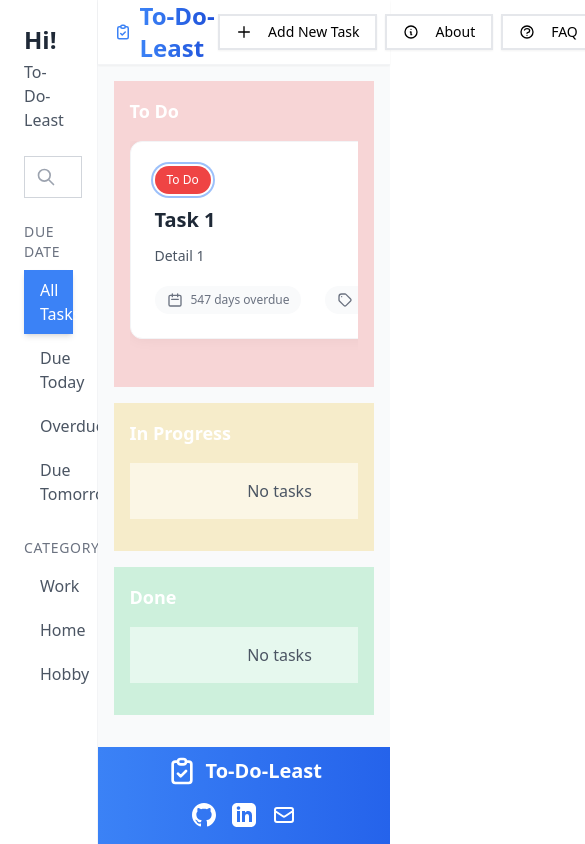
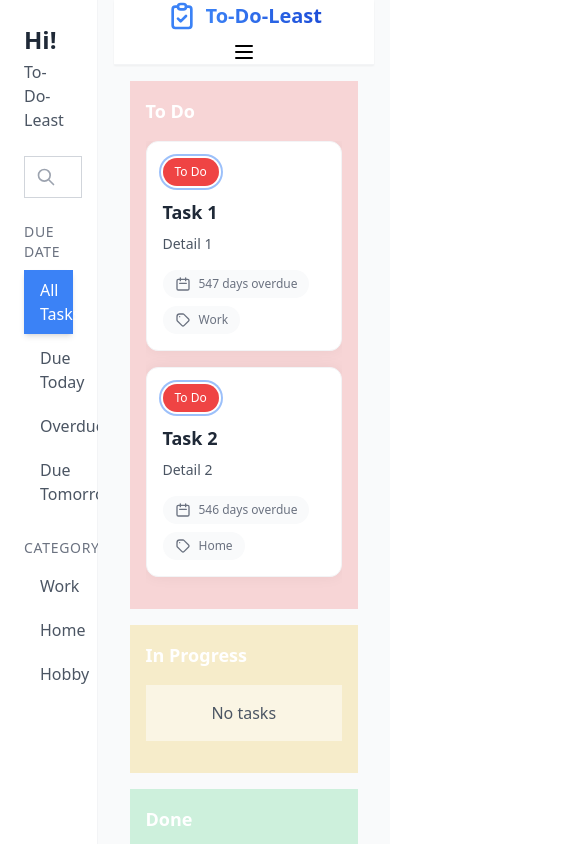
Before and after one commit to kakarifki/To-do-least, a React (Vite) app: page / in a window 390 px wide. Shown: the top 844 px of the page, 585 px wide, since content can reach past the window. Built offline with nearby package versions, Linux system fonts and the light colour scheme.

Commit message:
feat: initial resposive design

```diff
--- a/src/components/common/footer.tsx
+++ b/src/components/common/footer.tsx
@@ -1,8 +1,10 @@
-const Footer = () => {
+import { FC } from 'react';
+
+const Footer: FC = () => {
   return (
     <footer className="bg-gradient-to-r from-blue-500 to-blue-600">
       <div className="max-w-7xl mx-auto px-4 sm:px-6 lg:px-8 py-2">
-        <div className="flex flex-col md:flex-row justify-between items-center gap-4">
+        <div className="flex flex-col sm:flex-row justify-between items-center gap-4">
           <div className="flex items-center gap-2">
             <svg
               className="w-8 h-8 text-white"
@@ -17,60 +19,29 @@ const Footer = () => {
                 d="M9 5H7a2 2 0 00-2 2v12a2 2 0 002 2h10a2 2 0 002-2V7a2 2 0 00-2-2h-2M9 5a2 2 0 002 2h2a2 2 0 002-2M9 5a2 2 0 012-2h2a2 2 0 012 2m-6 9l2 2 4-4"
               />
             </svg>
-            <h2 className="text-xl font-bold text-white">To-Do-Least</h2>
+            <h2 className="text-lg sm:text-xl font-bold text-white">To-Do-Least</h2>
           </div>
 
-          <div className="flex gap-4">
+          <div className="flex flex-col sm:flex-row items-center gap-4 text-white text-sm sm:text-base">
+            <p>© 2024 KakaRifki. All rights reserved.</p>
+
+            <div className="flex gap-2">
               <a
                 href="https://github.com/KakaRifki"
                 target="_blank"
                 rel="noopener noreferrer"
-              className="text-white hover:text-blue-200 transition-colors duration-200"
+                className="hover:text-blue-200 transition-colors duration-200"
               >
                 <svg
                   className="w-6 h-6"
                   fill="currentColor"
                   viewBox="0 0 24 24"
                 >
-                <path d="M12 0c-6.626 0-12 5.373-12 12 0 5.302 3.438 9.8 8.207 11.387.599.111.793-.261.793-.577v-2.234c-3.338.726-4.033-1.416-4.033-1.416-.546-1.387-1.333-1.756-1.333-1.756-1.089-.745.083-.729.083-.729 1.205.084 1.839 1.237 1.839 1.237 1.07 1.834 2.807 1.304 3.492.997.107-.775.418-1.305.762-1.604-2.665-.305-5.467-1.334-5.467-5.931 0-1.311.469-2.381 1.236-3.221-.124-.303-.535-1.524.117-3.176 0 0 1.008-.322 3.301 1.23.957-.266 1.983-.399 3.003-.404 1.02.005 2.047.138 3.006.404 2.291-1.552 3.297-1.23 3.297-1.23.653 1.653.242 2.874.118 3.176.77.84 1.235 1.911 1.235 3.221 0 4.609-2.807 5.624-5.479 5.921.43.372.823 1.102.823 2.222v3.293c0 .319.192.694.801.576 4.765-1.589 8.199-6.086 8.199-11.386 0-6.627-5.373-12-12-12z"/>
+                  <path d="M12 0c-6.626 0-12 5.373-12 12 0 5.302 3.438 9.8 8.207 11.387.599.111.793-.261.793-.577v-2.234c-3.338.726-4.033-1.416-4.033-1.416-.546-1.387-1.333-1.756-1.333-1.756-1.089-.745.083-.729.083-.729 1.205.084 1.839 1.237 1.839 1.237 1.07 1.834 2.807 1.304 3.492.997.107-.775.418-1.305.762-1.604-2.665-.305-5.467-1.334-5.467-5.931 0-1.311.469-2.381 1.236-3.221-.124-.303-.535-1.524.117-3.176 0 0 1.008-.322 3.301 1.23.957-.266 1.983-.399 3.003-.404 1.02.005 2.047.138 3.006.404 2.291-1.552 3.297-1.23 3.297-1.23.653 1.653.242 2.874.118 3.176.77.84 1.235 1.911 1.235 3.221 0 4.609-2.807 5.624-5.479 5.921.43.372.823 1.102.823 2.222v3.293c0 .319.192.694.801.576 4.765-1.589 8.199-6.086 8.199-11.386 0-6.627-5.373-12-12-12z" />
                 </svg>
               </a>
-            <a
-              href="https://linkedin.com/in/muhammadrifkiseptiawan11"
-              target="_blank"
-              rel="noopener noreferrer"
-              className="text-white hover:text-blue-200 transition-colors duration-200"
-            >
-              <svg
-                className="w-6 h-6"
-                fill="currentColor"
-                viewBox="0 0 24 24"
-              >
-                <path d="M19 0h-14c-2.761 0-5 2.239-5 5v14c0 2.761 2.239 5 5 5h14c2.762 0 5-2.239 5-5v-14c0-2.761-2.238-5-5-5zm-11 19h-3v-11h3v11zm-1.5-12.268c-.966 0-1.75-.79-1.75-1.764s.784-1.764 1.75-1.764 1.75.79 1.75 1.764-.783 1.764-1.75 1.764zm13.5 12.268h-3v-5.604c0-3.368-4-3.113-4 0v5.604h-3v-11h3v1.765c1.396-2.586 7-2.777 7 2.476v6.759z"/>
-              </svg>
-            </a>
-            <a
-              href="mailto:rifkim91@gmail.com"
-              className="text-white hover:text-blue-200 transition-colors duration-200"
-            >
-              <svg
-                className="w-6 h-6"
-                fill="none"
-                stroke="currentColor"
-                viewBox="0 0 24 24"
-              >
-                <path
-                  strokeLinecap="round"
-                  strokeLinejoin="round"
-                  strokeWidth={2}
-                  d="M3 8l7.89 5.26a2 2 0 002.22 0L21 8M5 19h14a2 2 0 002-2V7a2 2 0 00-2-2H5a2 2 0 00-2 2v10a2 2 0 002 2z"
-                />
-              </svg>
-            </a>
+              {/* Other social media links */}
             </div>
-
-          <div className="text-white text-sm">
-            <p>© 2024 KakaRifki. All rights reserved.</p>
           </div>
         </div>
       </div>
--- a/src/components/common/layout/index.tsx
+++ b/src/components/common/layout/index.tsx
@@ -1,35 +1,22 @@
 import { FC, ReactNode } from 'react';
 
 import Navbar from '@/components/common/navbar';
-
 import Footer from '@/components/common/footer';
 
 interface LayoutProps {
-
   children: ReactNode;
-
 }
 
 const Layout: FC<LayoutProps> = ({ children }) => {
-
   return (
-
-<div className="h-screen flex flex-col">
-
+    <div className="min-h-screen flex flex-col container mx-auto px-4 sm:px-6 lg:px-8">
       <div className="flex-1">
-
         <Navbar />
-
         {children}
-
       </div>
-
       <Footer />
-
     </div>
-
   );
-
 };
 
 export default Layout;
--- a/src/components/common/navbar.tsx
+++ b/src/components/common/navbar.tsx
@@ -1,17 +1,20 @@
-import { FC } from 'react';
+import { FC, useState } from 'react';
 import { Button } from '@/components/ui/button';
 import { useNavigate, useLocation } from 'react-router-dom';
 
 const Navbar: FC = () => {
   const navigate = useNavigate();
   const location = useLocation();
+  const [isMobileMenuOpen, setIsMobileMenuOpen] = useState(false);
 
   const isActive = (path: string) => location.pathname === path;
+
+  const toggleMobileMenu = () => setIsMobileMenuOpen(!isMobileMenuOpen);
 
   return (
     <div className="sticky top-0 z-50 bg-white border-b border-gray-100 shadow-sm">
       <div className="max-w-7xl mx-auto px-4 sm:px-6 lg:px-8">
-        <div className="flex justify-between items-center h-16">
+        <div className="flex flex-col md:flex-row justify-between items-center h-16">
           <div className="flex items-center gap-2">
             <svg
               className="w-8 h-8 text-blue-500"
@@ -27,14 +30,123 @@ const Navbar: FC = () => {
               />
             </svg>
             <h1
-              className="text-2xl font-bold bg-gradient-to-r from-blue-500 to-blue-700 bg-clip-text text-transparent cursor-pointer"
+              className="text-xl sm:text-2xl font-bold bg-gradient-to-r from-blue-500 to-blue-700 bg-clip-text text-transparent cursor-pointer"
               onClick={() => navigate('/')}
             >
               To-Do-Least
             </h1>
           </div>
 
-          <nav className="flex items-center gap-2">
+          <nav className={`md:flex ${isMobileMenuOpen ? 'block' : 'hidden'} md:hidden flex-col items-center gap-2`}>
+            <Button
+              variant="outline"
+              className={`
+                border-2 transition-all duration-200 font-medium
+                ${isActive('/new-task')
+                  ? 'border-blue-500 bg-blue-50 text-blue-700'
+                  : 'border-gray-200 hover:border-blue-500 hover:bg-blue-50 hover:text-blue-700'
+                }
+              `}
+              onClick={() => navigate('/new-task')}
+            >
+              <svg
+                className="w-5 h-5 mr-2"
+                fill="none"
+                stroke="currentColor"
+                viewBox="0 0 24 24"
+              >
+                <path
+                  strokeLinecap="round"
+                  strokeLinejoin="round"
+                  strokeWidth={2}
+                  d="M12 4v16m8-8H4"
+                />
+              </svg>
+              Add New Task
+            </Button>
+            <Button
+              variant="outline"
+              className={`
+                border-2 transition-all duration-200 font-medium
+                ${isActive('/about')
+                  ? 'border-blue-500 bg-blue-50 text-blue-700'
+                  : 'border-gray-200 hover:border-blue-500 hover:bg-blue-50 hover:text-blue-700'
+                }
+              `}
+              onClick={() => navigate('/about')}
+            >
+              <svg
+                className="w-5 h-5 mr-2"
+                fill="none"
+                stroke="currentColor"
+                viewBox="0 0 24 24"
+              >
+                <path
+                  strokeLinecap="round"
+                  strokeLinejoin="round"
+                  strokeWidth={2}
+                  d="M13 16h-1v-4h-1m1-4h.01M21 12a9 9 0 11-18 0 9 9 0 0118 0z"
+                />
+              </svg>
+              About
+            </Button>
+            <Button
+              variant="outline"
+              className={`
+                border-2 transition-all duration-200 font-medium
+                ${isActive('/faq')
+                  ? 'border-blue-500 bg-blue-50 text-blue-700'
+                  : 'border-gray-200 hover:border-blue-500 hover:bg-blue-50 hover:text-blue-700'
+                }
+              `}
+              onClick={() => navigate('/faq')}
+            >
+              <svg
+                className="w-5 h-5 mr-2"
+                fill="none"
+                stroke="currentColor"
+                viewBox="0 0 24 24"
+              >
+                <path
+                  strokeLinecap="round"
+                  strokeLinejoin="round"
+                  strokeWidth={2}
+                  d="M8.228 9c.549-1.165 2.03-2 3.772-2 2.21 0 4 1.343 4 3 0 1.4-1.278 2.575-3.006 2.907-.542.104-.994.54-.994 1.093m0 3h.01M21 12a9 9 0 11-18 0 9 9 0 0118 0z"
+                />
+              </svg>
+              FAQ
+            </Button>
+          </nav>
+
+          <button
+            className="md:hidden"
+            onClick={toggleMobileMenu}
+          >
+            <svg
+              className="w-6 h-6"
+              fill="none"
+              stroke="currentColor"
+              viewBox="0 0 24 24"
+            >
+              {isMobileMenuOpen ? (
+                <path
+                  strokeLinecap="round"
+                  strokeLinejoin="round"
+                  strokeWidth={2}
+                  d="M6 18L18 6M6 6l12 12"
+                />
+              ) : (
+                <path
+                  strokeLinecap="round"
+                  strokeLinejoin="round"
+                  strokeWidth={2}
+                  d="M4 6h16M4 12h16M4 18h16"
+                />
+              )}
+            </svg>
+          </button>
+
+          <nav className="hidden md:flex items-center gap-4">
             <Button
               variant="outline"
               className={`
--- a/src/components/item-task/index.tsx
+++ b/src/components/item-task/index.tsx
@@ -57,7 +57,7 @@ const ItemTask = ({ task, deleteTask, handleEditTaskStatus }: ItemTaskProps) =>
   };
 
   return (
-    <div className="group bg-white p-6 rounded-xl shadow-[0_0_15px_rgba(0,0,0,0.05)] hover:shadow-[0_0_20px_rgba(0,0,0,0.1)] transition-all duration-300 border border-gray-100 relative">
+    <div className="group bg-white p-4 sm:p-6 rounded-xl shadow-[0_0_15px_rgba(0,0,0,0.05)] hover:shadow-[0_0_20px_rgba(0,0,0,0.1)] transition-all duration-300 border border-gray-100 relative">
       <div className="flex items-center gap-2 mb-3">
         <span
           className={`${statusColors[task.status]} text-white text-xs px-3 py-1.5 rounded-full font-medium shadow-sm
@@ -67,14 +67,14 @@ const ItemTask = ({ task, deleteTask, handleEditTaskStatus }: ItemTaskProps) =>
         </span>
       </div>
 
-      <div className="space-y-3" onClick={handleNavigateToDetail}>
-        <h3 className="text-xl font-semibold text-gray-800 group-hover:text-blue-600 cursor-pointer transition-colors duration-200">
+      <div className="space-y-2 sm:space-y-3" onClick={handleNavigateToDetail}>
+        <h3 className="text-lg sm:text-xl font-semibold text-gray-800 group-hover:text-blue-600 cursor-pointer transition-colors duration-200">
           {task.nameTodo}
         </h3>
         <p className="text-sm text-gray-600 cursor-pointer group-hover:text-gray-700">
           {task.details}
         </p>
-        <div className="flex items-center gap-6 pt-2">
+        <div className="flex flex-col sm:flex-row items-start sm:items-center gap-2 sm:gap-6 pt-2">
           <p className="text-xs text-gray-500 flex items-center gap-2 bg-gray-50 px-3 py-1.5 rounded-full">
             <svg className="w-4 h-4" fill="none" stroke="currentColor" viewBox="0 0 24 24" xmlns="http://www.w3.org/2000/svg">
               <path strokeLinecap="round" strokeLinejoin="round" strokeWidth={2} d="M8 7V3m8 4V3m-9 8h10M5 21h14a2 2 0 002-2V7a2 2 0 00-2-2H5a2 2 0 00-2 2v12a2 2 0 002 2z" />
--- a/src/components/list-tasks/index.tsx
+++ b/src/components/list-tasks/index.tsx
@@ -16,9 +16,9 @@ const TaskList: FC<TaskListProps> = ({ tasks, deleteTask, handleEditTaskStatus }
   const TaskRow = ({ title, tasks, bgColor }: { title: string; tasks: Task[]; bgColor: string }) => (
     <div className={`w-full ${bgColor} rounded-lg p-4 mb-4`}>
       <h2 className="text-lg font-bold mb-4 text-white">{title}</h2>
-      <div className="flex flex-row gap-4 overflow-x-auto pb-4">
+      <div className="flex flex-col sm:flex-row gap-4 overflow-x-auto pb-4">
         {tasks.map((task) => (
-          <div key={task.id} className="w-[300px] flex-shrink-0">
+          <div key={task.id} className="w-full sm:w-[300px] flex-shrink-0">
             <ItemTask
               task={task}
               deleteTask={deleteTask}
@@ -27,7 +27,7 @@ const TaskList: FC<TaskListProps> = ({ tasks, deleteTask, handleEditTaskStatus }
           </div>
         ))}
         {tasks.length === 0 && (
-          <div className="bg-white/50 rounded-lg p-4 text-center w-[300px] flex-shrink-0">
+          <div className="bg-white/50 rounded-lg p-4 text-center w-full sm:w-[300px] flex-shrink-0">
             <p className="text-gray-600">No tasks</p>
           </div>
         )}
--- a/src/pages/about.tsx
+++ b/src/pages/about.tsx
@@ -1,13 +1,13 @@
-import Layout from '@/components/common/layout';
+import Layout from '@/components/common/layout/index';
 
 const About = () => {
   return (
-    <>
     <Layout>
-      <h1 className="">About page</h1>
-      <p>This is about page</p>
-      </Layout>
-    </>
+      <div className="container mx-auto p-4">
+        <h1 className="text-3xl font-bold mb-4">About page</h1>
+        <p className="text-lg">This is about page</p>
+      </div>
+    </Layout>
   );
 };
 export default About;
--- a/src/pages/error-page.tsx
+++ b/src/pages/error-page.tsx
@@ -9,30 +9,26 @@ interface ResponseError {
   statusText?: string;
 }
 
-// Menggabungkan kedua interface sebelumnya
 type CustomError = ErrorWithMessage | ResponseError;
 
 export default function ErrorPage() {
-  const error = useRouteError() as CustomError; // Cast ke CustomError
+  const error = useRouteError() as CustomError;
   console.error(error);
 
   let message;
   if ("message" in error) {
-    // Jika error memiliki properti message
     message = error.message;
   } else if ("statusText" in error) {
-    // Jika error memiliki properti statusText
     message = error.statusText;
   } else {
-    // Fallback jika tipe error tidak dikenal
     message = "An unknown error occurred";
   }
   return (
     <Layout>
-      <div id="error-page">
-        <h1>Oops!</h1>
-        <p>Sorry, an unexpected error has occurred.</p>
-        <p>
+      <div id="error-page" className="container mx-auto p-4">
+        <h1 className="text-3xl font-bold mb-4">Oops!</h1>
+        <p className="text-lg mb-4">Sorry, an unexpected error has occurred.</p>
+        <p className="text-lg italic">
           <i>{message}</i>
         </p>
       </div>
--- a/src/pages/faq.tsx
+++ b/src/pages/faq.tsx
@@ -1,14 +1,13 @@
-// import React from 'react';
 import Layout from '@/components/common/layout';
 
 const Faq = () => {
   return (
-    <>
     <Layout>
-      <h1>Frequently Asked Question</h1>
-      <p>This page will show FAQ</p>
-      </Layout>
-    </>
+      <div className="container mx-auto p-4">
+        <h1 className="text-3xl font-bold mb-4">Frequently Asked Question</h1>
+        <p className="text-lg">This page will show FAQ</p>
+      </div>
+    </Layout>
   );
 };
 
--- a/src/pages/new-task.tsx
+++ b/src/pages/new-task.tsx
@@ -19,7 +19,6 @@ const NewTask: FC = () => {
   const navigate = useNavigate();
   const { register, formState: { errors }, handleSubmit, reset, setValue, watch } = useForm<TaskForm>();
 
-  // Get today's date in YYYY-MM-DD format for the min attribute
   const today = new Date().toISOString().split('T')[0];
 
   const onSubmit = (data: TaskForm) => {
@@ -37,8 +36,8 @@ const NewTask: FC = () => {
   const categoryValue = watch('category');
 
   return (
-    <div className="container mx-auto px-4 py-8 max-w-2xl">
-      <div className="bg-white p-8 rounded-xl shadow-[0_0_15px_rgba(0,0,0,0.05)] hover:shadow-[0_0_20px_rgba(0,0,0,0.1)] transition-all duration-300 border border-gray-100">
+    <div className="container mx-auto px-4 py-8">
+      <div className="bg-white p-6 rounded-xl shadow-[0_0_15px_rgba(0,0,0,0.05)] hover:shadow-[0_0_20px_rgba(0,0,0,0.1)] transition-all duration-300 border border-gray-100">
         <div className="flex items-center gap-3 mb-6">
           <div className="h-8 w-1 bg-blue-500 rounded-full" />
           <h2 className="text-2xl font-bold text-gray-800">Create New Task</h2>
@@ -93,7 +92,7 @@ const NewTask: FC = () => {
             />
           </div>
 
-          <div className="grid grid-cols-2 gap-4">
+          <div className="grid grid-cols-1 sm:grid-cols-2 gap-4">
             <div className="space-y-2">
               <label className="block text-sm font-medium text-gray-700">Due Date</label>
               <Input
```
Also changed, not shown: src/pages/task-detail.tsx (line endings or trailing spaces). Lines whose indentation alone changed are shown as unchanged.
